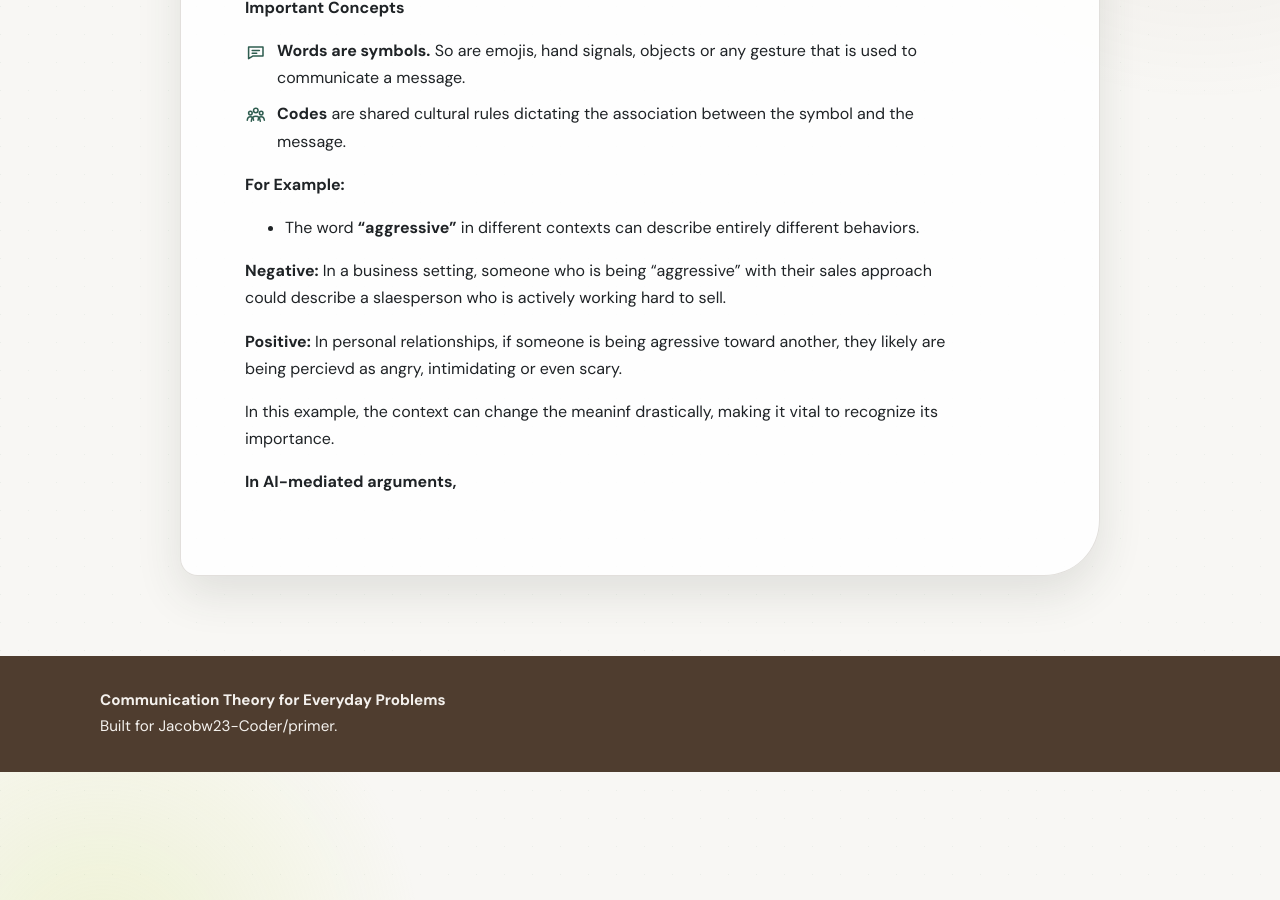
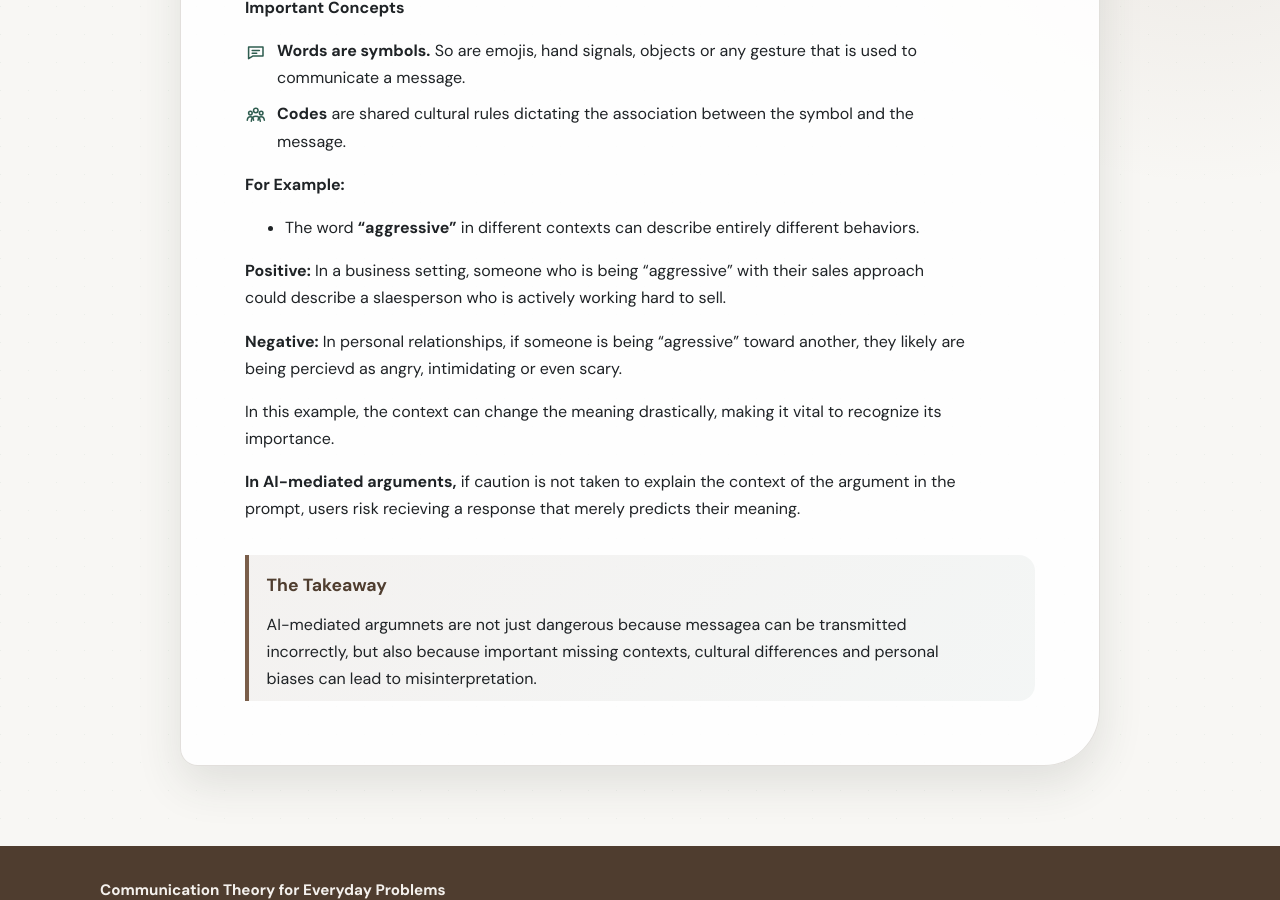
Before and after one commit to Jacobw23-Coder/primer, a Jekyll site: the page built from pages/meaning-and-culture.md, in a window 1280 px wide and 900 px high, scrolled down 1086 px. Built offline with Jekyll 4.4.1, drawn with Linux system fonts in a browser that asks for light colours.

Commit message:
Additional major text and format additions to m&c page.

```diff
--- a/pages/meaning-and-culture.md
+++ b/pages/meaning-and-culture.md
@@ -30,10 +30,15 @@ Semiotics, or the study of signs, aims to explain how poeple interpret and expla
 
 - The word **"aggressive"** in different contexts can describe entirely different behaviors.
 
-**Negative:** In a business setting, someone who is being "aggressive" with their sales approach could describe a slaesperson who is actively working hard to sell.
+**Positive:** In a business setting, someone who is being "aggressive" with their sales approach could describe a slaesperson who is actively working hard to sell.
 
-**Positive:** In personal relationships, if someone is being agressive toward another, they likely are being percievd as angry, intimidating or even scary.
+**Negative:** In personal relationships, if someone is being "agressive" toward another, they likely are being percievd as angry, intimidating or even scary.
 
-In this example, the context can change the meaninf drastically, making it vital to recognize its importance.
+In this example, the context can change the meaning drastically, making it vital to recognize its importance.
 
-**In AI-mediated arguments,**
+**In AI-mediated arguments,** if caution is not taken to explain the context of the argument in the prompt, users risk recieving a response that merely predicts their meaning.
+
+<div class="page-callout">
+  <strong>The Takeaway</strong>
+  <p>AI-mediated argumnets are not just dangerous because messagea can be transmitted incorrectly, but also because important missing contexts, cultural differences and personal biases can lead to misinterpretation.</p>
+</div>
```
